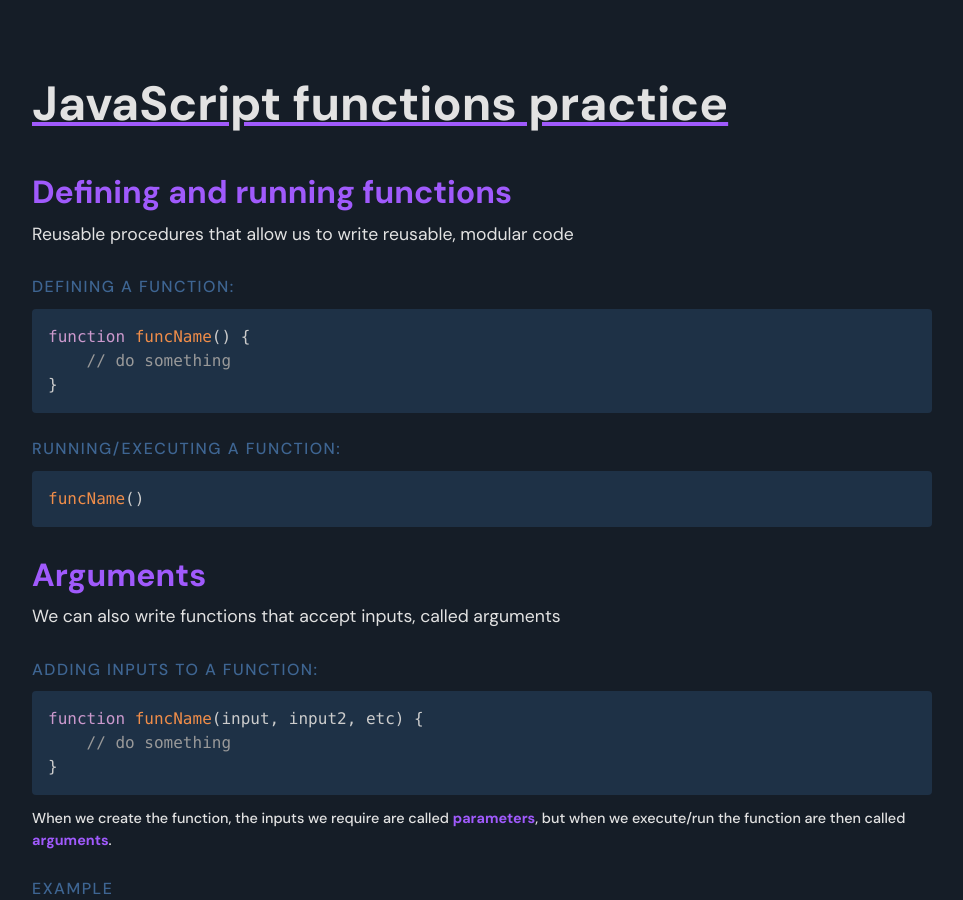
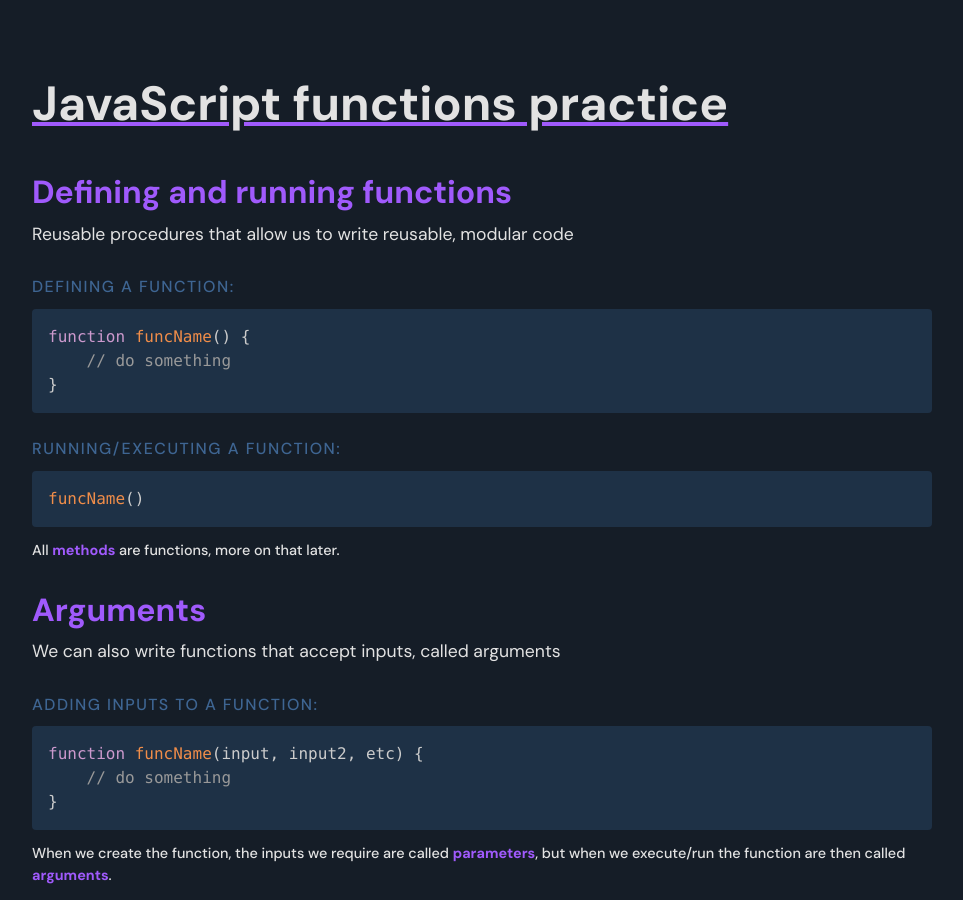
Before and after one commit to Ernesto-Ordonez/javascript-functions, a plain HTML site: page index.html in a window 1280 px wide. Shown: the top 900 px of the page, without its empty margins (158-1121 px from the left). Drawn offline with Linux system fonts and the light colour scheme.

Commit message:
Add files via upload

```diff
--- a/index.html
+++ b/index.html
@@ -42,6 +42,8 @@
             <pre class="code-snippet">
 <code class="lang-js">funcName()</code></pre>
 
+            <p>All <strong>methods</strong> are functions, more on that later.</p>
+
         </article>
 
         <article>
```
